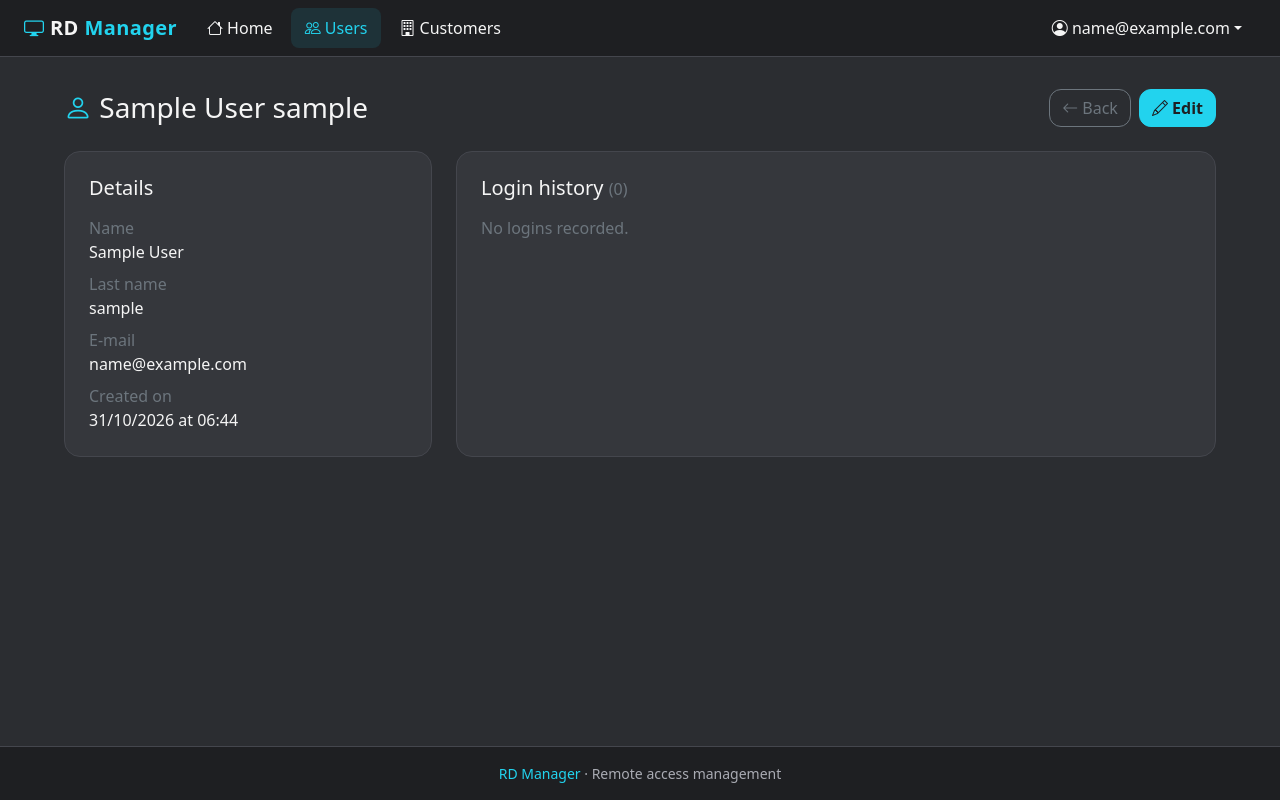
After one commit to rdxdt/rdmanager, a Flask app: page /users/1 in a window 1280 px wide. The commit adds this page. Run offline with Flask 3, Linux system fonts and the light colour scheme; the visitor is signed in with stand-in values (Sample User, id 1).

Commit message:
Implemented user management and CRUD

```diff
--- a/rdmanager/__init__.py
+++ b/rdmanager/__init__.py
@@ -25,7 +25,9 @@ loginMgr.login_message = 'Login to continue'
 
 from rdmanager.errors.handlers import errors
 from rdmanager.main.routes import main
+from rdmanager.user.routes import users
 
 
 app.register_blueprint(main)
+app.register_blueprint(users)
 app.register_blueprint(errors)
--- a/rdmanager/static/css/style.css
+++ b/rdmanager/static/css/style.css
@@ -185,3 +185,29 @@ body.auth-page {
   font-weight: 700;
   line-height: 1;
 }
+
+/* Tables and pagination */
+.card .table {
+  --bs-table-bg: transparent;
+  --bs-table-hover-bg: rgba(34, 211, 238, 0.08);
+  --bs-table-hover-color: var(--rd-text);
+}
+
+.clickable-row {
+  cursor: pointer;
+}
+
+.pagination {
+  --bs-pagination-bg: var(--rd-surface);
+  --bs-pagination-border-color: var(--rd-border);
+  --bs-pagination-active-bg: var(--rd-accent);
+  --bs-pagination-active-border-color: var(--rd-accent);
+  --bs-pagination-active-color: var(--rd-surface);
+}
+
+/* Modals */
+.modal-content {
+  background-color: var(--rd-card);
+  border: 1px solid var(--rd-border);
+  border-radius: var(--rd-radius);
+}
--- /dev/null
+++ b/rdmanager/static/js/app.js
@@ -0,0 +1,17 @@
+// Rows with a data-href open their page, except when a button or link inside them is clicked
+document.querySelectorAll(".clickable-row[data-href]").forEach((row) => {
+  row.addEventListener("click", (event) => {
+    if (event.target.closest("a, button, form")) return;
+    window.location.href = row.dataset.href;
+  });
+});
+
+// The shared delete modal takes its target URL and item name from the button that opened it
+const deleteModal = document.getElementById("deleteModal");
+if (deleteModal) {
+  deleteModal.addEventListener("show.bs.modal", (event) => {
+    const trigger = event.relatedTarget;
+    deleteModal.querySelector("form").action = trigger.dataset.deleteUrl;
+    deleteModal.querySelector("[data-delete-name]").textContent = trigger.dataset.deleteName;
+  });
+}
--- a/rdmanager/templates/base.html
+++ b/rdmanager/templates/base.html
@@ -27,7 +27,8 @@
                 href="{{ url_for('main.home') }}"><i class="bi bi-house"></i> Home</a>
             </li>
             <li class="nav-item">
-              <a class="nav-link" href="#"><i class="bi bi-people"></i> Users</a>
+              <a class="nav-link {% if request.blueprint == 'users' %}active{% endif %}"
+                href="{{ url_for('users.list_users') }}"><i class="bi bi-people"></i> Users</a>
             </li>
             <li class="nav-item">
               <a class="nav-link" href="#"><i class="bi bi-building"></i> Customers</a>
@@ -71,5 +72,6 @@
   </footer>
 
   <script src="https://cdn.jsdelivr.net/npm/bootstrap@5.3.3/dist/js/bootstrap.bundle.min.js"></script>
+  <script src="{{ url_for('static', filename='js/app.js') }}"></script>
 </body>
 </html>
--- /dev/null
+++ b/rdmanager/templates/delete_modal.html
@@ -0,0 +1,18 @@
+<div class="modal fade" id="deleteModal" tabindex="-1" aria-labelledby="deleteModalLabel" aria-hidden="true">
+  <div class="modal-dialog modal-dialog-centered">
+    <form class="modal-content" method="POST">
+      {{ delete_form.hidden_tag() }}
+      <div class="modal-header">
+        <h1 class="modal-title fs-5" id="deleteModalLabel"><i class="bi bi-exclamation-triangle text-danger"></i> Confirm removal</h1>
+        <button type="button" class="btn-close" data-bs-dismiss="modal" aria-label="Close"></button>
+      </div>
+      <div class="modal-body">
+        Are you sure you want to remove <strong data-delete-name></strong>? This action can't be undone.
+      </div>
+      <div class="modal-footer">
+        <button type="button" class="btn btn-outline-secondary" data-bs-dismiss="modal">Cancel</button>
+        {{ delete_form.submit(class="btn btn-danger") }}
+      </div>
+    </form>
+  </div>
+</div>
--- /dev/null
+++ b/rdmanager/templates/user/detail.html
@@ -0,0 +1,90 @@
+{% extends "base.html" %}
+{% block content %}
+<div class="d-flex flex-wrap align-items-center justify-content-between gap-2 mb-4">
+  <h1 class="h3 mb-0"><i class="bi bi-person text-accent"></i> {{ user.name }} {{ user.lastname }}</h1>
+  <div class="d-flex gap-2">
+    <a class="btn btn-outline-secondary" href="{{ url_for('users.list_users') }}"><i class="bi bi-arrow-left"></i> Back</a>
+    <a class="btn btn-primary" href="{{ url_for('users.edit_user', user_id=user.id) }}"><i class="bi bi-pencil"></i> Edit</a>
+    {% if user.id != current_user.id %}
+    <button type="button" class="btn btn-danger"
+      data-bs-toggle="modal" data-bs-target="#deleteModal"
+      data-delete-url="{{ url_for('users.delete_user', user_id=user.id) }}"
+      data-delete-name="{{ user.name }} {{ user.lastname }}"><i class="bi bi-trash"></i> Remove</button>
+    {% endif %}
+  </div>
+</div>
+
+<div class="row g-4">
+  <div class="col-lg-4">
+    <div class="card h-100">
+      <div class="card-body p-4">
+        <h2 class="h5 mb-3">Details</h2>
+        <dl class="mb-0">
+          <dt class="text-secondary fw-normal">Name</dt>
+          <dd>{{ user.name }}</dd>
+          <dt class="text-secondary fw-normal">Last name</dt>
+          <dd>{{ user.lastname }}</dd>
+          <dt class="text-secondary fw-normal">E-mail</dt>
+          <dd>{{ user.email }}</dd>
+          <dt class="text-secondary fw-normal">Created on</dt>
+          <dd class="mb-0">{{ user.date_created.strftime('%d/%m/%Y at %H:%M') }}</dd>
+        </dl>
+      </div>
+    </div>
+  </div>
+  <div class="col-lg-8">
+    <div class="card h-100">
+      <div class="card-body p-4">
+        <h2 class="h5 mb-3">Login history <span class="text-secondary fs-6">({{ logins.total }})</span></h2>
+        {% if logins.items %}
+        <div class="table-responsive">
+          <table class="table align-middle">
+            <thead>
+              <tr>
+                <th>Date</th>
+                <th>IP address</th>
+              </tr>
+            </thead>
+            <tbody>
+              {% for login in logins.items %}
+              <tr>
+                <td>{{ login.login_date.strftime('%d/%m/%Y %H:%M:%S') }}</td>
+                <td>{{ login.login_ip or '-' }}</td>
+              </tr>
+              {% endfor %}
+            </tbody>
+          </table>
+        </div>
+        {% if logins.pages > 1 %}
+        <nav aria-label="Login history pages">
+          <ul class="pagination justify-content-center mb-0">
+            <li class="page-item {% if not logins.has_prev %}disabled{% endif %}">
+              <a class="page-link" href="{{ url_for('users.user_detail', user_id=user.id, page=logins.prev_num) }}"
+                aria-label="Previous">&laquo;</a>
+            </li>
+            {% for page in logins.iter_pages() %}
+            {% if page %}
+            <li class="page-item {% if page == logins.page %}active{% endif %}">
+              <a class="page-link" href="{{ url_for('users.user_detail', user_id=user.id, page=page) }}">{{ page }}</a>
+            </li>
+            {% else %}
+            <li class="page-item disabled"><span class="page-link">&hellip;</span></li>
+            {% endif %}
+            {% endfor %}
+            <li class="page-item {% if not logins.has_next %}disabled{% endif %}">
+              <a class="page-link" href="{{ url_for('users.user_detail', user_id=user.id, page=logins.next_num) }}"
+                aria-label="Next">&raquo;</a>
+            </li>
+          </ul>
+        </nav>
+        {% endif %}
+        {% else %}
+        <p class="text-secondary mb-0">No logins recorded.</p>
+        {% endif %}
+      </div>
+    </div>
+  </div>
+</div>
+
+{% include "delete_modal.html" %}
+{% endblock %}
--- /dev/null
+++ b/rdmanager/user/forms.py
@@ -0,0 +1,89 @@
+from flask_wtf import FlaskForm
+from wtforms import StringField, PasswordField, SubmitField
+from wtforms.validators import (
+    DataRequired,
+    Length,
+    Email,
+    EqualTo,
+    Optional,
+    ValidationError,
+)
+
+from rdmanager.models import User
+
+
+class UserForm(FlaskForm):
+    # The user being edited, so its own e-mail isn't reported as already taken
+    user = None
+
+    name = StringField(
+        "Name",
+        validators=[DataRequired(message="Name field is mandatory"), Length(max=20)],
+    )
+    lastname = StringField(
+        "Last name",
+        validators=[
+            DataRequired(message="Last name field is mandatory"),
+            Length(max=50),
+        ],
+    )
+    email = StringField(
+        "E-Mail",
+        validators=[
+            DataRequired(message="E-mail field is mandatory"),
+            Email(message="Invalid e-mail"),
+            Length(max=120),
+        ],
+    )
+
+    def validate_email(self, email):
+        existing = User.query.filter_by(email=email.data).first()
+        if existing and existing is not self.user:
+            raise ValidationError("This e-mail is already registered")
+
+
+class NewUserForm(UserForm):
+    password = PasswordField(
+        "Password",
+        validators=[
+            DataRequired(message="Password field is mandatory"),
+            Length(
+                min=8,
+                max=30,
+                message="Password must be between 8 to 30 characters long",
+            ),
+        ],
+    )
+    confirm_password = PasswordField(
+        "Confirm password",
+        validators=[EqualTo("password", message="Passwords must match")],
+    )
+    submit = SubmitField("Create user")
+
+
+class EditUserForm(UserForm):
+    password = PasswordField(
+        "New password",
+        validators=[
+            Optional(),
+            Length(
+                min=8,
+                max=30,
+                message="Password must be between 8 to 30 characters long",
+            ),
+        ],
+        description="Leave blank to keep the current password.",
+    )
+    confirm_password = PasswordField(
+        "Confirm new password",
+        validators=[EqualTo("password", message="Passwords must match")],
+    )
+    submit = SubmitField("Save changes")
+
+    def __init__(self, user, *args, **kwargs):
+        super().__init__(*args, obj=user, **kwargs)
+        self.user = user
+
+
+class DeleteUserForm(FlaskForm):
+    submit = SubmitField("Remove")
--- /dev/null
+++ b/rdmanager/user/routes.py
@@ -0,0 +1,92 @@
+from flask import Blueprint, render_template, url_for, flash, redirect, abort
+from flask_login import current_user, login_required
+
+from rdmanager import db
+from rdmanager.models import User, UserLogins
+from rdmanager.user.forms import NewUserForm, EditUserForm, DeleteUserForm
+
+users = Blueprint("users", __name__, url_prefix="/users")
+
+LOGINS_PER_PAGE = 10
+
+
+@users.route("/")
+@login_required
+def list_users():
+    user_list = User.query.order_by(User.name, User.lastname).all()
+    return render_template(
+        "user/list.html",
+        title="Users",
+        users=user_list,
+        delete_form=DeleteUserForm(),
+    )
+
+
+@users.route("/new", methods=["GET", "POST"])
+@login_required
+def new_user():
+    form = NewUserForm()
+    if form.validate_on_submit():
+        user = User(
+            name=form.name.data,
+            lastname=form.lastname.data,
+            email=form.email.data,
+            password=form.password.data,
+        )
+        db.session.add(user)
+        db.session.commit()
+        flash("User created.", "success")
+        return redirect(url_for("users.user_detail", user_id=user.id))
+    return render_template("user/form.html", title="New user", form=form)
+
+
+@users.route("/<int:user_id>")
+@login_required
+def user_detail(user_id):
+    user = db.get_or_404(User, user_id)
+    logins = (
+        UserLogins.query.filter_by(user_id=user.id)
+        .order_by(UserLogins.login_date.desc())
+        .paginate(per_page=LOGINS_PER_PAGE, error_out=False)
+    )
+    return render_template(
+        "user/detail.html",
+        title=f"{user.name} {user.lastname}",
+        user=user,
+        logins=logins,
+        delete_form=DeleteUserForm(),
+    )
+
+
+@users.route("/<int:user_id>/edit", methods=["GET", "POST"])
+@login_required
+def edit_user(user_id):
+    user = db.get_or_404(User, user_id)
+    form = EditUserForm(user)
+    if form.validate_on_submit():
+        user.name = form.name.data
+        user.lastname = form.lastname.data
+        user.email = form.email.data
+        if form.password.data:
+            user.password = form.password.data
+        db.session.commit()
+        flash("User updated.", "success")
+        return redirect(url_for("users.user_detail", user_id=user.id))
+    return render_template("user/form.html", title="Edit user", form=form, user=user)
+
+
+@users.route("/<int:user_id>/delete", methods=["POST"])
+@login_required
+def delete_user(user_id):
+    user = db.get_or_404(User, user_id)
+    if not DeleteUserForm().validate_on_submit():
+        abort(400)
+    # Removing yourself could leave the system without any user able to login
+    if user.id == current_user.id:
+        flash("You can't remove your own user.", "danger")
+        return redirect(url_for("users.user_detail", user_id=user.id))
+    UserLogins.query.filter_by(user_id=user.id).delete()
+    db.session.delete(user)
+    db.session.commit()
+    flash("User removed.", "success")
+    return redirect(url_for("users.list_users"))
```
Also changed, not shown: rdmanager/templates/user/form.html (added, +36 -0 lines), rdmanager/templates/user/list.html (added, +43 -0 lines), rdmanager/user/__init__.py (added).
